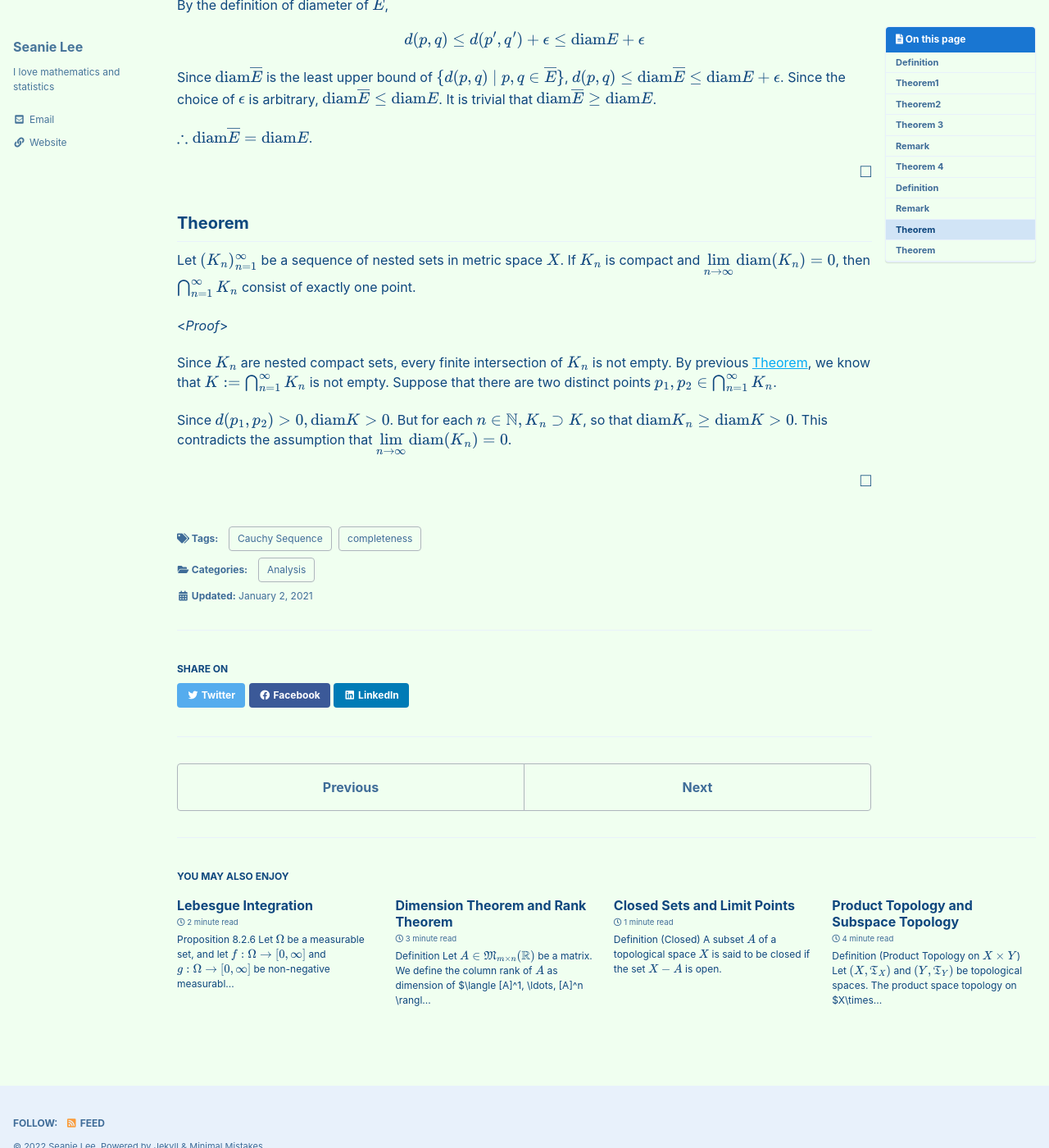
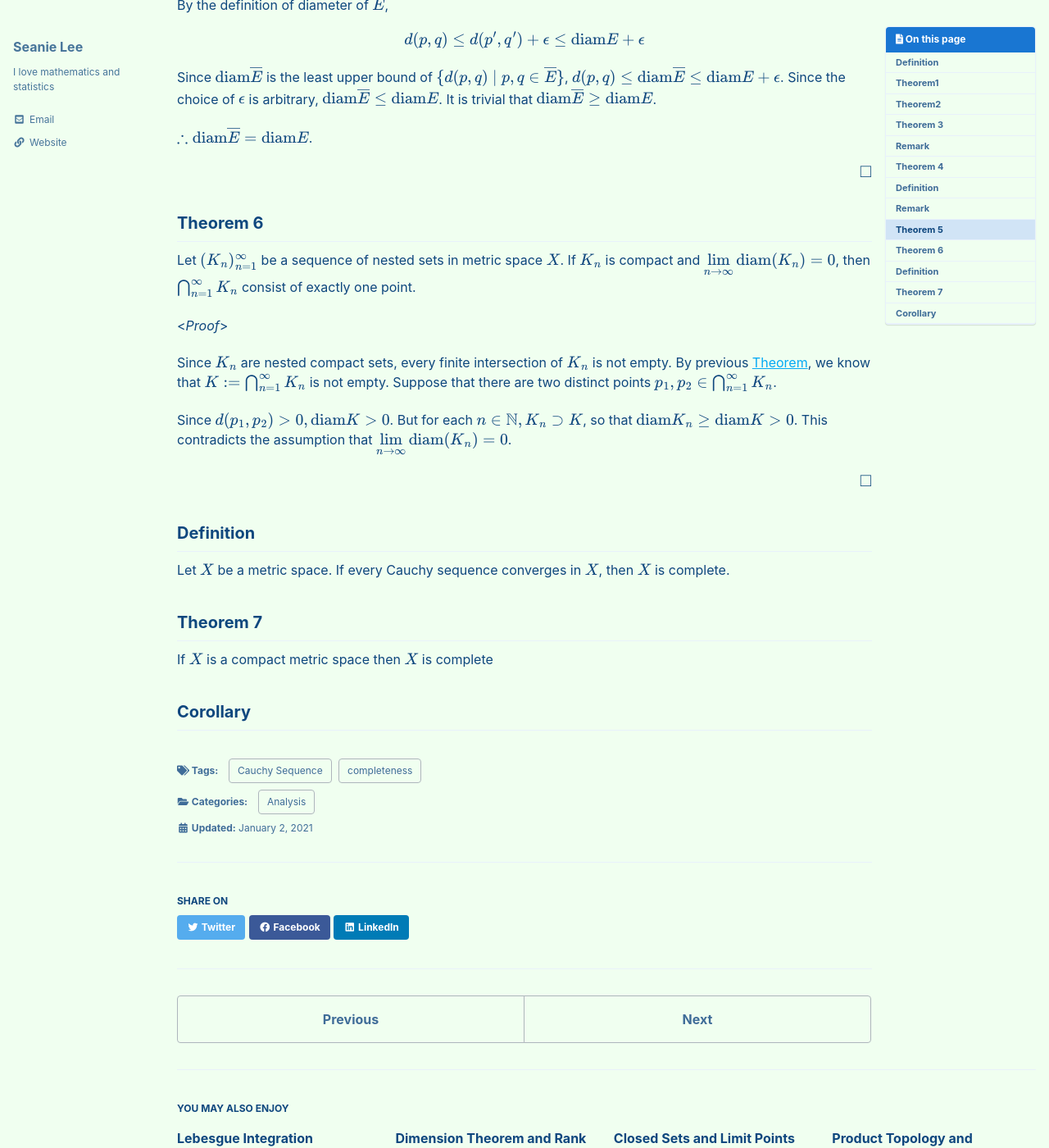
Before and after one commit to seanie12/blog, a Jekyll site: the page built from _posts/2021-01-02-cauchy-sequence.md, in a window 1280 px wide and 1400 px high, scrolled down 3350 px. Shown: the whole window at 82% size. Built offline with Jekyll 4.4.1, drawn with Linux system fonts in a browser that asks for light colours; cached includes are drawn as plain includes; formulas are drawn with MathJax 3.

Commit message:
Update 2021-01-02-cauchy-sequence.md

```diff
--- a/_posts/2021-01-02-cauchy-sequence.md
+++ b/_posts/2021-01-02-cauchy-sequence.md
@@ -135,7 +135,7 @@ Suppose that $(p_n)^\infty_{n=1}$ is a sequence. Let $$E_N := \{ p_N, p_{N+1},\l
 
 Given any $\epsilon >0$, there is $M\in\mathbb{N}$ such that $N\geq M \Rightarrow \text{diam}E_N=\sup_{n,m \geq M} d(p_n, p_m)<\epsilon$, which is equivalent to say that the sequence is Cauchy.
 
-## Theorem
+## Theorem 5
 Let $E$ be a subset of metric space $X$. Then diam$\overline{E} = E$.
 
 <*Proof*>
@@ -174,7 +174,7 @@ $\therefore \text{diam}\overline{E} = \text{diam}E$.
 $$\tag*{$\square$}$$
 
 
-## Theorem
+## Theorem 6
 Let $$(K_n)_{n=1}^\infty$$ be a sequence of nested sets in metric space $$X$$. If $$K_n$$ is compact and $$\displaystyle{\lim_{n\to\infty} \text{diam}(K_n)=0}$$, then $$\bigcap_{n=1}^\infty K_n$$ consist of exactly one point.
 
 <*Proof*>
@@ -184,3 +184,13 @@ Since $K_n$  are nested compact sets, every finite intersection of $K_n$ is not
 Since $d(p_1, p_2)>0, \text{diam} K >0$. But for each $n\in\mathbb{N}, K_n \supset K$, so that $\text{diam}K_n \geq \text{diam}K >0$. This contradicts the assumption that $\displaystyle{\lim_{n\to\infty} \text{diam}(K_n)=0}$.
 
 $$\tag*{$\square$}$$
+
+
+## Definition
+Let $X$ be a metric space. If every Cauchy sequence converges in $X$, then $X$ is complete.
+
+## Theorem 7
+If $X$ is a compact metric space then $X$ is complete
+
+
+## Corollary
```
